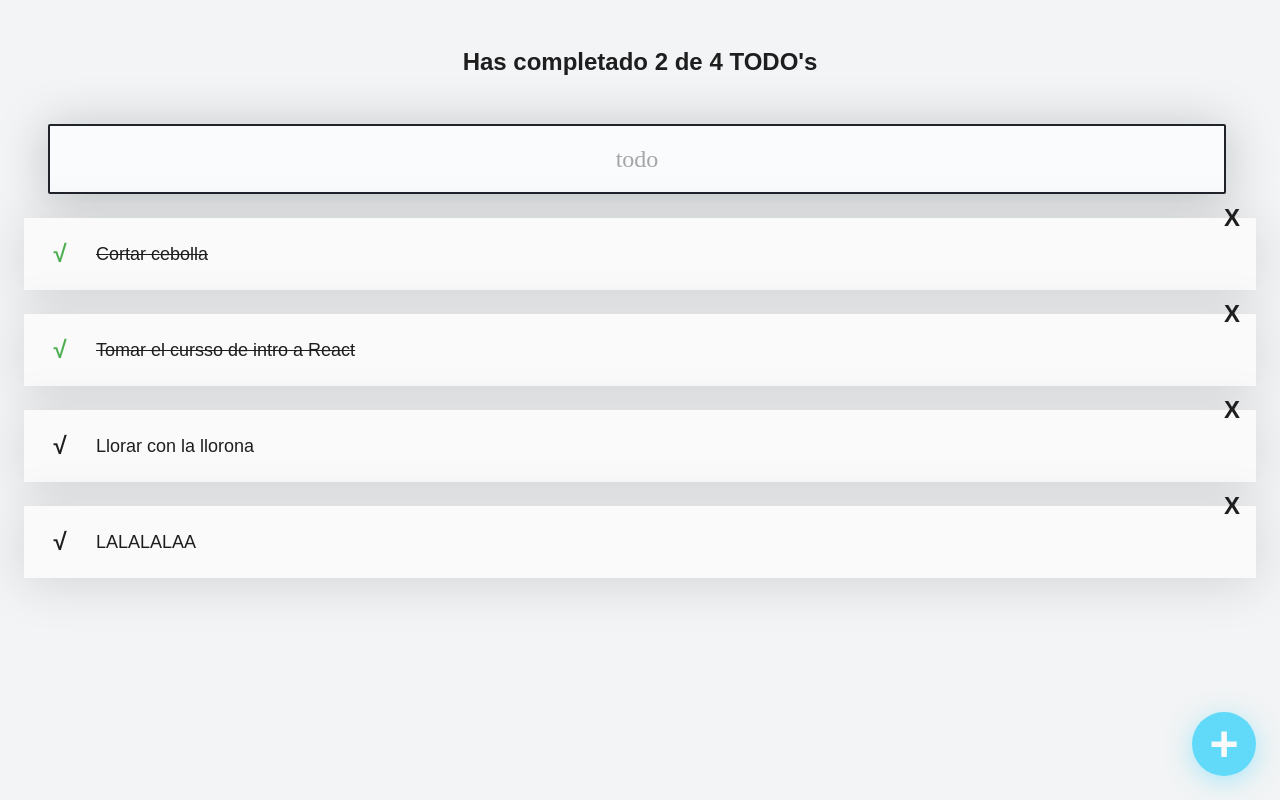
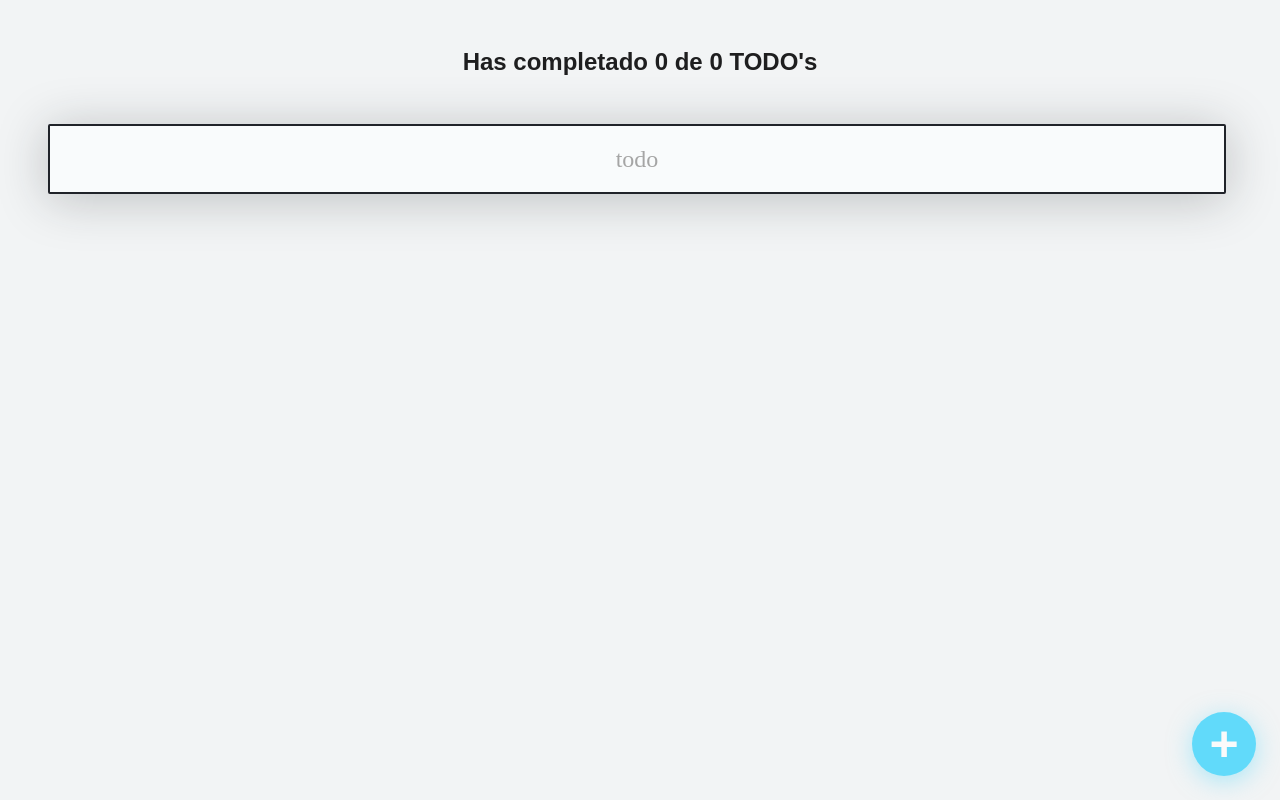
Before and after one commit to juan1988-tech/todo-machine, a React (Create React App) app: page / in a window 1280 px wide. Built offline with nearby package versions, Linux system fonts and the light colour scheme.

Commit message:
persistencia de datos con local storage

```diff
--- a/src/App/App.js
+++ b/src/App/App.js
@@ -10,9 +10,21 @@
   { text: 'LALALALAA', completed: false },
 ];
 
+//localStorage.setItem('TODOS_V1',JSON.stringify(defaultTodos));
 function App() {
+
+  const localStorageTodos = localStorage.getItem('TODOS_V1');
+  let parsedTodos;
+
+  if(!localStorageTodos){
+    localStorage.setItem('TODOS_V1', JSON.stringify([]));
+    parsedTodos = [];
+  }else{
+    parsedTodos = JSON.parse(localStorageTodos);
+  }
+
   const [searchValue, setSearchValue] = React.useState('');
-  const [todos, setTodos] = React.useState(defaultTodos);
+  const [todos, setTodos] = React.useState(parsedTodos);
   let searchedTodos = [];
   const completedTodos= todos.filter((todo)=>(todo.completed === true)).length;
   const totalTodos= todos.length;
@@ -26,13 +38,17 @@
       return todoText.includes(searchText);
     })
   }
-
+  const saveTodos = (newTodos) =>{
+    const stringifiedTodos = JSON.stringify(newTodos);
+    localStorage.setItem('TODOS_V1', stringifiedTodos);
+    setTodos(newTodos);
+  }
 
   const completeTodos = (text) =>{
     const todoIndex = todos.findIndex(todo=>todo.text === text);
     const newTodos = [...todos];
     newTodos[todoIndex].completed = true;
-    setTodos(newTodos);
+    saveTodos(newTodos);
   }
 
   const deleteTodos = (text) =>{
@@ -40,7 +56,7 @@
     const newTodos = [...todos];
     newTodos[todoIndex].completed = true;
     newTodos.splice(todoIndex,1);
-    setTodos(newTodos);
+    saveTodos(newTodos);
   }
 
   return (
```
